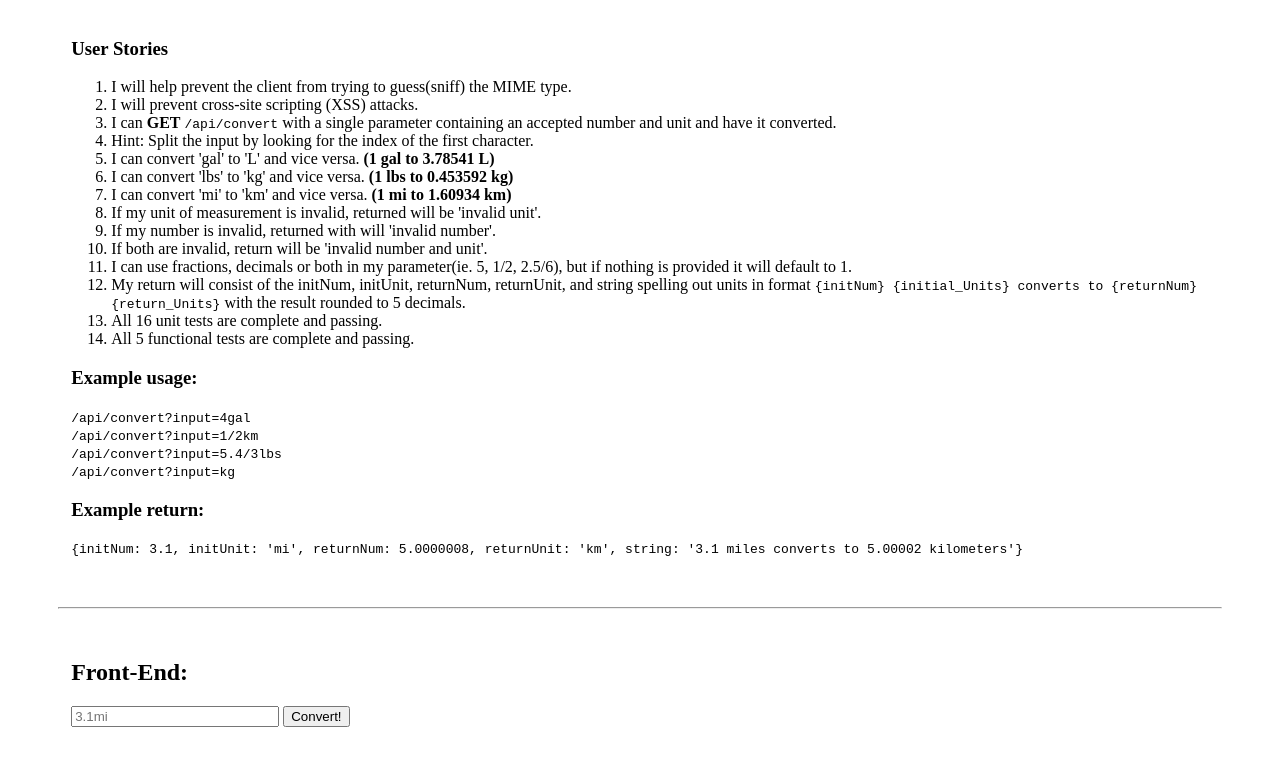
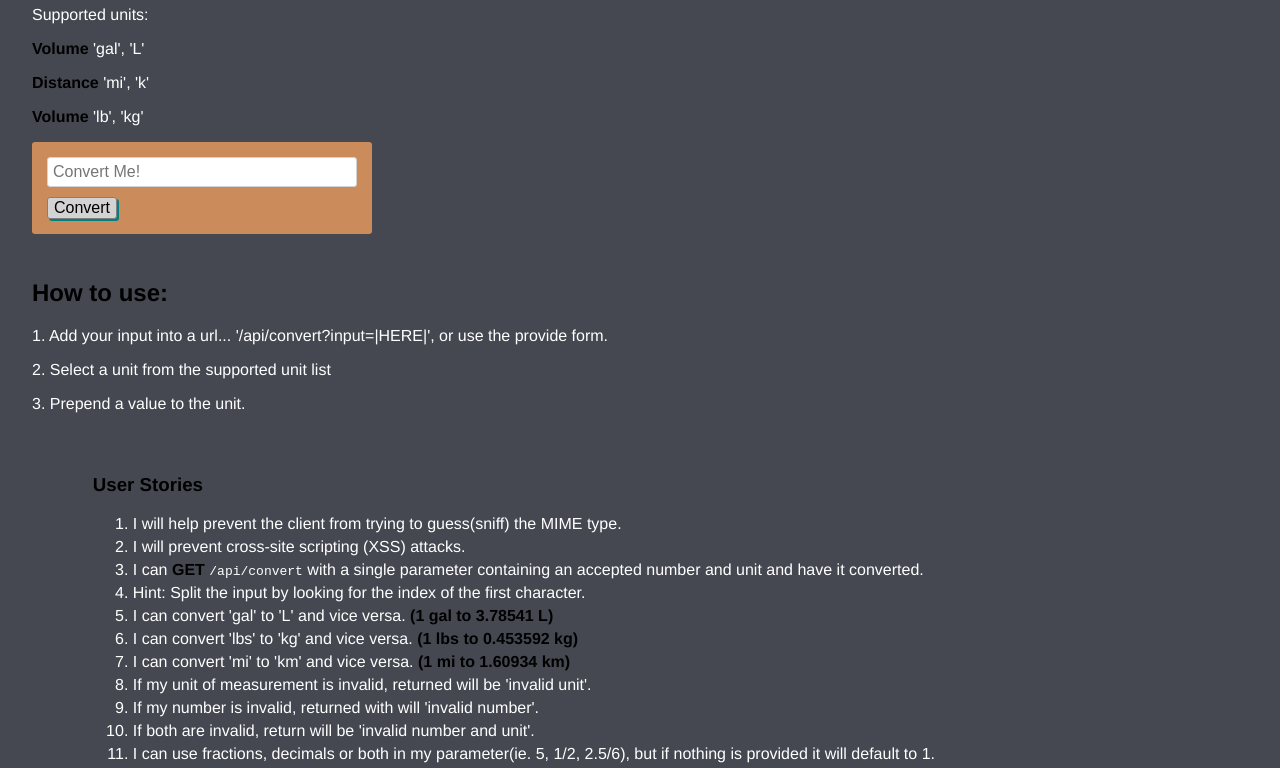
Before and after one commit to LudwigThePig/metric-imperial-converter, a website: page views/index.html in a window 1280 px wide. Shown: the part 84-852 px from the top of the page. Drawn offline with nearby package versions, Linux system fonts and the light colour scheme; files that its build step writes are made by us from their sources.

Commit message:
created styles and views for frontend

```diff
--- a/public/style.css
+++ b/public/style.css
@@ -0,0 +1,70 @@
+/* styles */
+* {
+    box-sizing: border-box;
+  }
+
+  body {
+    font-family: "Benton Sans", "Helvetica Neue", helvetica, arial, sans-serif;
+    margin: 2em;
+    background: #454851;
+    color: white;
+  }
+
+  h1, h2, h3, b{
+  color: black;}
+
+  .bold {
+    font-weight: bold;
+  }
+
+  p {
+    max-width: 600px;
+  }
+
+  form {
+    margin-bottom: 25px;
+    padding: 15px;
+    background-color: #CB8B5A;
+    display: inline-block;
+    width: 100%;
+    max-width: 340px;
+    border-radius: 3px;
+  }
+
+  input {
+    display: block;
+    margin-bottom: 10px;
+    padding: 5px;
+    width: 100%;
+    border: 1px solid lightgrey;
+    border-radius: 3px;
+    font-size: 16px;
+  }
+
+  button {
+    font-size: 16px;
+    border-radius: 3px;
+    background-color: lightgrey;
+    border: 1px solid grey;
+    box-shadow: 2px 2px teal;
+    cursor: pointer;
+  }
+
+  button:hover {
+    background-color: black;
+    color: white;
+  }
+
+  button:active {
+    box-shadow: none;
+  }
+
+  li {
+    margin-bottom: 5px;
+  }
+
+  footer {
+    margin-top: 50px;
+    padding-top: 25px;
+    border-top: 1px solid lightgrey;
+  }
--- a/views/index.html
+++ b/views/index.html
@@ -1,20 +1,44 @@
 <!DOCTYPE html>
-<html>
+<html lang="en">
   <head>
-    <title>Welcome to HyperDev!</title>
-    <meta name="description" content="A cool thing made with HyperDev">
-    <link id="favicon" rel="icon" href="https://hyperdev.com/favicon-app.ico" type="image/x-icon">
+    <title>Metric-Imperial Converter</title>
+    <meta name="description" content="A cool thing made with Glitch">
+    <link id="favicon" rel="icon" href="https://cdn2.iconfinder.com/data/icons/black-animal-svg-icons/512/pig_piggy_bank_money_finance-128.png" type="image/x-icon">
     <meta charset="utf-8">
     <meta http-equiv="X-UA-Compatible" content="IE=edge">
     <meta name="viewport" content="width=device-width, initial-scale=1">
-    <link rel="stylesheet" href="./public/style.css">
+
+    <!-- import the webpage's stylesheet -->
+    <link rel="stylesheet" href="../public/style.css">
+
+    <!-- import the webpage's client-side javascript file -->
+    <script src="/client.js" defer></script>
   </head>
   <body>
     <header>
       <h1>
-        ISQA_2 - Metric/Imp Converter
+        Convert Imperial and Metric
       </h1>
     </header>
+
+    <main>
+      <p>Supported units:</p>
+      <p><b>Volume</b> 'gal', 'L'</p>
+      <p><b>Distance</b> 'mi', 'k'</p>
+      <p><b>Volume</b> 'lb', 'kg'</p>
+
+      <form>
+        <input name="convert-field" type="text" maxlength="100" placeholder="Convert Me!" aria-labelledby="submit-dream">
+        <button type="submit" id="submit-dream">Convert</button>
+      </form>
+
+      <div>
+        <h2>How to use:</h2>
+        <p>1. Add your input into a url... '/api/convert?input=|HERE|', or use the provide form.</p>
+        <p>2. Select a unit from the supported unit list</p>
+        <p>3. Prepend a value to the unit.</p>
+      </div>
+    </main>
     <div id='userstories' style='margin-left: 5%; margin-top: 5%'>
       <h3>User Stories</h3>
       <ol>
@@ -41,18 +65,7 @@
       <h3>Example return:</h3>
       <code>{initNum: 3.1, initUnit: 'mi', returnNum: 5.0000008, returnUnit: 'km', string: '3.1 miles converts to 5.00002 kilometers'}</code>
     </div>
-    <hr style='margin: 50px'>
-    <div id='testui' style='margin-left: 5%'>
-      <h2 style="text-align: left">Front-End:</h2>
-      <form id="convertForm" class="border">
-        <input type="text" id="convertField" name="input" placeholder="3.1mi" style="width: 200px">
-        <input id="convert" type="submit" value='Convert!'>
-      </form>
-      <p id='result'></p>
-      <code id='jsonResult'></code>
-    </div>
-    <hr style='margin: 50px; margin-top: 200px'>
-    <!-- Your web-app is https, so your scripts need to be too -->
+        <!-- Your web-app is https, so your scripts need to be too -->
     <script src="https://code.jquery.com/jquery-2.2.1.min.js"
             integrity="sha256-gvQgAFzTH6trSrAWoH1iPo9Xc96QxSZ3feW6kem+O00="
             crossorigin="anonymous"></script>
```
Also changed, not shown: README.md.
